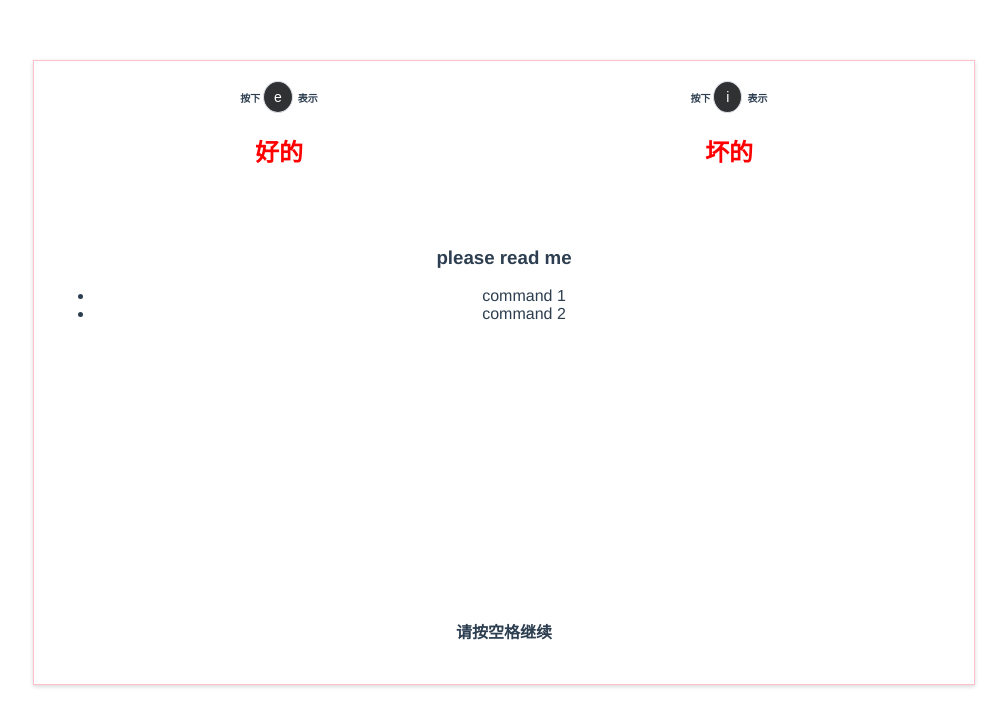
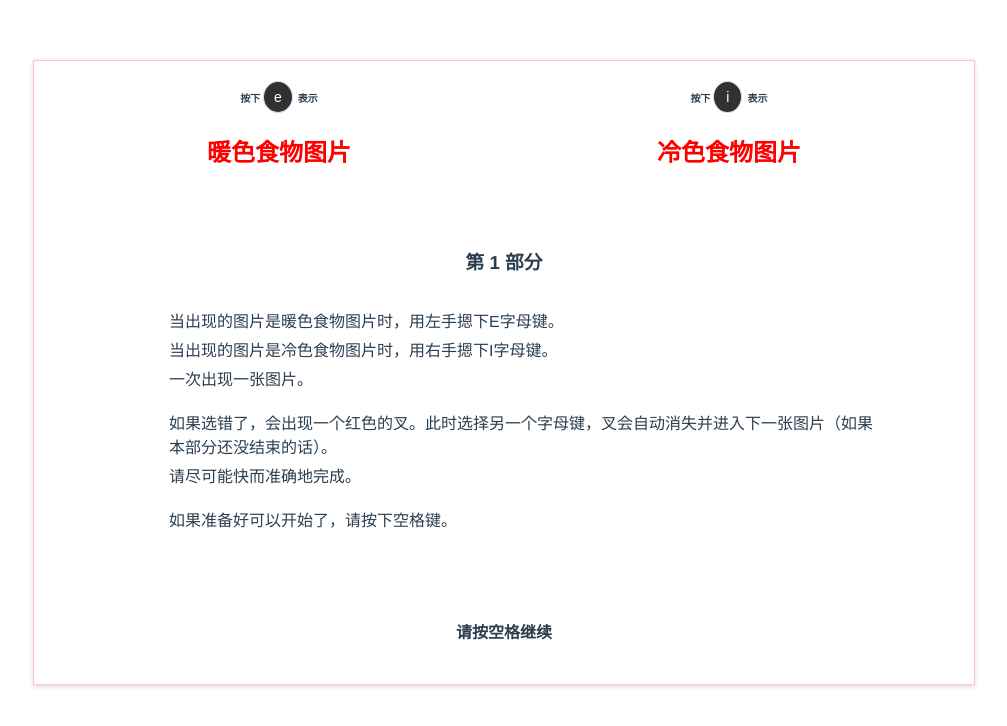
Before and after one commit to cmsax/IAT, a Vue app in the folder spa/iat/: page /iat/main in a window 1280 px wide. Shown: the top 726 px of the page, without its empty margins (136-1143 px from the left). Built offline with nearby package versions, Linux system fonts and the light colour scheme.

Commit message:
add test cases; move image preloading; fix image fill

```diff
--- a/spa/iat/src/components/IAT/TestBox.vue
+++ b/spa/iat/src/components/IAT/TestBox.vue
@@ -34,12 +34,13 @@
     </el-row>
 
     <div class="image-or-instruction">
+      <!-- Active content -->
       <el-row v-if="active">
         <div v-if="testCase.isImage" class="image">
           <el-image
             :src="testCase.imageURL"
-            fit="cover"
-            style="width: 300px;"
+            fit="contain"
+            style="height: 300px;"
             :alt="testCase.testDescription"
           >
             <div slot="error" class="image-slot">
@@ -52,14 +53,24 @@
           <h2>{{ testCase.testDescription }}</h2>
         </div>
       </el-row>
+
+      <!-- Instructions -->
       <el-row v-else class="instruction" justify="center">
         <el-col>
           <h3>{{ optionalInstruction.title }}</h3>
-          <ul>
-            <li v-for="(cmd, index) in optionalInstruction.cmds" :key="index">
-              {{ cmd }}
-            </li>
-          </ul>
+          <el-row justify="center" type="flex">
+            <el-col :span="20">
+              <ul style="text-align:left; list-style:none;">
+                <li
+                  style="display: block; min-height:10px; margin:5px 0;"
+                  v-for="(cmd, index) in optionalInstruction.cmds"
+                  :key="index"
+                >
+                  {{ cmd }}
+                </li>
+              </ul>
+            </el-col>
+          </el-row>
         </el-col>
       </el-row>
     </div>
@@ -70,7 +81,13 @@
       </h2>
     </el-row>
     <el-row class="instruction">
-      <h4>{{ helpInfo }}</h4>
+      <h4>
+        {{
+          imageLoaded
+            ? helpInfo
+            : "图片正在预加载：" + imageLoadedPercentage + "%"
+        }}
+      </h4>
     </el-row>
   </div>
 </template>
@@ -79,6 +96,7 @@
 import { Component, Prop, Vue } from "vue-property-decorator";
 import { SingleTest } from "@/interfaces/test";
 import { Instruction } from "@/interfaces/instruction";
+import { Images } from "@/data";
 import { KEYS, ValidMap } from "@/constant";
 
 @Component
@@ -90,9 +108,43 @@ export default class TestBox extends Vue {
   @Prop() private positiveTitle!: string;
   @Prop() private negativeTitle!: string;
 
+  private images = Images;
+  private imageLoadedCount = 0;
+
   // milliseconds
   private lastTime!: number;
   private valid = true;
+
+  get allImages() {
+    return [
+      ...this.images.warmImages,
+      ...this.images.coldImages,
+      this.images.coldImageIntro,
+      this.images.warmImageIntro
+    ];
+  }
+
+  get imageLoadedPercentage() {
+    return Math.floor((this.imageLoadedCount / this.allImages.length) * 100);
+  }
+
+  get imageLoaded() {
+    return this.imageLoadedCount === this.allImages.length;
+  }
+
+  preloadImages() {
+    for (const imgSrc of this.allImages) {
+      const tempImage = new Image();
+      tempImage.src = imgSrc;
+      tempImage.onload = () => {
+        this.imageLoadedCount++;
+      };
+    }
+  }
+
+  created() {
+    this.preloadImages();
+  }
 
   mounted() {
     // 确保这里只绑定了一次
@@ -129,6 +181,9 @@ export default class TestBox extends Vue {
   }
 
   handleKeyUp(event: KeyboardEvent) {
+    if (!this.imageLoaded) {
+      return;
+    }
     if (!this.active) {
       if (event.keyCode === KEYS.continue) {
         // continue
--- a/spa/iat/src/data/index.ts
+++ b/spa/iat/src/data/index.ts
@@ -1,4 +1,4 @@
-import { TestPack } from "@/interfaces/test";
+import { TestPack, SingleTest } from "@/interfaces/test";
 
 export const Words = {
   positive: ["美味的", "可口的", "诱人的", "吸引人的", "令人垂涎的"],
@@ -25,71 +25,172 @@ export const Images = {
   warmImageIntro
 };
 
+const buildTestCase = (
+  wordsOrImages: string[],
+  isImage: boolean,
+  positiveOrNegative: "positive" | "negative"
+): SingleTest[] => {
+  const testCases: SingleTest[] = [];
+  for (const imageOrWord of wordsOrImages) {
+    testCases.push({
+      testDescription: isImage ? "" : imageOrWord,
+      positiveOrNegative,
+      isImage,
+      imageURL: isImage ? imageOrWord : ""
+    });
+  }
+  return testCases;
+};
+
+const baseImageTestCases: SingleTest[] = [];
+baseImageTestCases.push(...buildTestCase(warmImages, true, "positive"));
+baseImageTestCases.push(...buildTestCase(coldImages, true, "negative"));
+const baseWordTestCases: SingleTest[] = [];
+baseWordTestCases.push(...buildTestCase(Words.positive, false, "positive"));
+baseWordTestCases.push(...buildTestCase(Words.negative, false, "negative"));
+
+const reversedImageTestCases: SingleTest[] = [];
+reversedImageTestCases.push(...buildTestCase(warmImages, true, "negative"));
+reversedImageTestCases.push(...buildTestCase(coldImages, true, "positive"));
+const reversedWordTestCases: SingleTest[] = [];
+reversedWordTestCases.push(...buildTestCase(Words.positive, true, "negative"));
+reversedWordTestCases.push(...buildTestCase(Words.negative, true, "positive"));
+
 export const TestPacks: TestPack[] = [
+  // p1
   {
-    positiveTitle: "好的",
-    negativeTitle: "坏的",
     instruction: {
-      cmds: ["command 1", "command 2"],
-      title: "please read me"
+      title: "第 1 部分",
+      cmds: [
+        "当出现的图片是暖色食物图片时，用左手摁下E字母键。",
+        "当出现的图片是冷色食物图片时，用右手摁下I字母键。",
+        "一次出现一张图片。 ",
+        "",
+        "如果选错了，会出现一个红色的叉。此时选择另一个字母键，叉会自动消失并进入下一张图片（如果本部分还没结束的话）。",
+        "请尽可能快而准确地完成。",
+        "",
+        "如果准备好可以开始了，请按下空格键。"
+      ]
     },
+    positiveTitle: "暖色食物图片",
+    negativeTitle: "冷色食物图片",
+    testCases: [...baseImageTestCases, ...baseImageTestCases]
+  },
+  // p2
+  {
+    instruction: {
+      title: "第 2 部分",
+      cmds: [
+        "当出现美味类的词语时，用左手摁下E字母键。",
+        "当出现不美味类的词语时，用右手摁下I字母键。",
+        "一次出现一个词语。",
+        "",
+        "如果选错了，会出现一个红色的叉。此时选择另一个字母键，叉会自动消失并进入下一张图片（如果本部分还没结束的话）。",
+        "请尽可能快而准确地完成。",
+        "",
+        "如果准备好可以开始了，请按下空格键。"
+      ]
+    },
+    positiveTitle: "形容美味的词语",
+    negativeTitle: "形容不美味的词语",
+    testCases: [...baseWordTestCases, ...baseWordTestCases]
+  },
+  // p3
+  {
+    instruction: {
+      title: "第 3 部分",
+      cmds: [
+        "当出现暖色食物图片或者美味类的词语时，用左手摁下E字母键。",
+        "当出现冷色食物图片或者不美味类的词语时，用右手摁下I字母键。",
+        "",
+        "如果选错了，会出现一个红色的叉。此时选择另一个字母键，叉会自动消失并进入下一张图片（如果本部分还没结束的话）。",
+        "请尽可能快而准确地完成。",
+        ""
+      ]
+    },
+    positiveTitle: "形容美味的词语 或 暖色食物图片",
+    negativeTitle: "形容不美味的词语 或 冷色食物图片",
+    testCases: [...baseWordTestCases, ...baseImageTestCases]
+  },
+  // p4 check
+  {
+    instruction: {
+      title: "第 4 部分",
+      cmds: [
+        "当出现暖色食物图片或者美味类的词语时，用左手摁下E字母键。",
+        "当出现冷色食物图片或者不美味类的词语时，用右手摁下I字母键。",
+        "",
+        "如果选错了，会出现一个红色的叉。此时选择另一个字母键，叉会自动消失并进入下一张图片（如果本部分还没结束的话）。",
+        "请尽可能快而准确地完成。",
+        ""
+      ]
+    },
+    positiveTitle: "形容美味的词语 或 暖色食物图片",
+    negativeTitle: "形容不美味的词语 或 冷色食物图片",
     testCases: [
-      {
-        testDescription: "demo test",
-        positiveOrNegative: "negative",
-        isImage: true,
-        imageURL:
-          "https://fuss10.elemecdn.com/e/5d/4a731a90594a4af544c0c25941171jpeg.jpeg"
-      },
-      {
-        testDescription: "demo test",
-        positiveOrNegative: "negative",
-        isImage: true,
-        imageURL: ""
-      },
-      {
-        testDescription: "healthy",
-        positiveOrNegative: "positive",
-        isImage: false
-      },
-      {
-        testDescription: "bad",
-        positiveOrNegative: "negative",
-        isImage: false
-      }
+      ...baseWordTestCases,
+      ...baseImageTestCases,
+      ...baseWordTestCases,
+      ...baseImageTestCases
     ]
   },
+  // p5 reversed
   {
-    positiveTitle: "健康的",
-    negativeTitle: "不健康的",
     instruction: {
-      cmds: ["command 1", "command 2"],
-      title: "please read me"
+      title: "第 5 部分",
+      cmds: [
+        "当出现的图片是冷色食物图片时，用左手摁下E字母键。",
+        "当出现的图片是暖色食物图片时，用右手摁下I字母键。",
+        "",
+        "如果选错了，会出现一个红色的叉。此时选择另一个字母键，叉会自动消失并进入下一张图片（如果本部分还没结束的话）。",
+        "请尽可能快而准确地完成。",
+        "",
+        "如果准备好可以开始了，请按下空格键。"
+      ]
     },
+    positiveTitle: "冷色食物图片",
+    negativeTitle: "暖色食物图片",
+    testCases: [...reversedImageTestCases, ...reversedImageTestCases]
+  },
+  // p6 reversed
+  {
+    instruction: {
+      title: "第 6 部分",
+      cmds: [
+        "当出现冷色食物图片或者美味类的词语时，用左手摁下E字母键。",
+        "当出现暖色食物图片或者不美味类的词语时，用右手摁下I字母键。",
+        "",
+        "如果选错了，会出现一个红色的叉。此时选择另一个字母键，叉会自动消失并进入下一张图片（如果本部分还没结束的话）。",
+        "请尽可能快而准确地完成。",
+        "",
+        "如果准备好可以开始了，请按下空格键。"
+      ]
+    },
+    positiveTitle: "形容美味的词语 或 冷色食物图片",
+    negativeTitle: "形容不美味的词语 或 暖色食物图片",
+    testCases: [...baseWordTestCases, ...reversedImageTestCases]
+  },
+  // p7 reversed check
+  {
+    instruction: {
+      title: "第 7 部分",
+      cmds: [
+        "当出现冷色食物图片或者美味类的词语时，用左手摁下E字母键。",
+        "当出现暖色食物图片或者不美味类的词语时，用右手摁下I字母键。",
+        "",
+        "如果选错了，会出现一个红色的叉。此时选择另一个字母键，叉会自动消失并进入下一张图片（如果本部分还没结束的话）。",
+        "请尽可能快而准确地完成。",
+        "",
+        "如果准备好可以开始了，请按下空格键。"
+      ]
+    },
+    positiveTitle: "形容美味的词语 或 冷色食物图片",
+    negativeTitle: "形容不美味的词语 或 暖色食物图片",
     testCases: [
-      {
-        testDescription: "demo test",
-        positiveOrNegative: "negative",
-        isImage: true,
-        imageURL:
-          "https://fuss10.elemecdn.com/e/5d/4a731a90594a4af544c0c25941171jpeg.jpeg"
-      },
-      {
-        testDescription: "demo test",
-        positiveOrNegative: "negative",
-        isImage: true,
-        imageURL: ""
-      },
-      {
-        testDescription: "healthy",
-        positiveOrNegative: "positive",
-        isImage: false
-      },
-      {
-        testDescription: "bad",
-        positiveOrNegative: "negative",
-        isImage: false
-      }
+      ...baseWordTestCases,
+      ...reversedImageTestCases,
+      ...baseWordTestCases,
+      ...reversedImageTestCases
     ]
   }
 ];
```
Also changed, not shown: spa/iat/src/views/IAT/Welcome.vue (+1 -35 lines).
